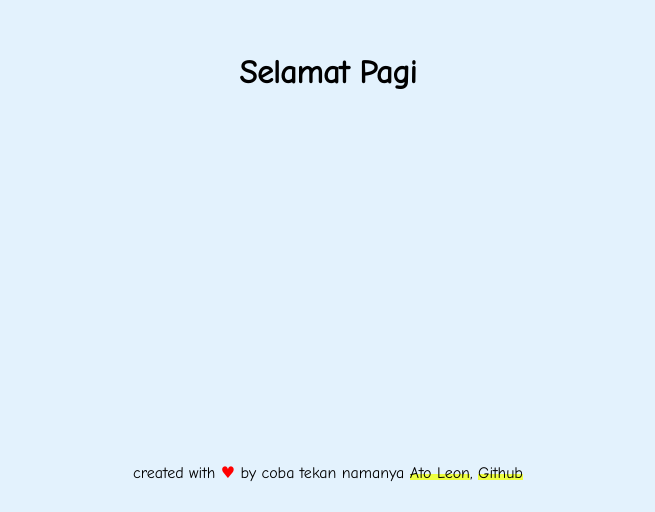
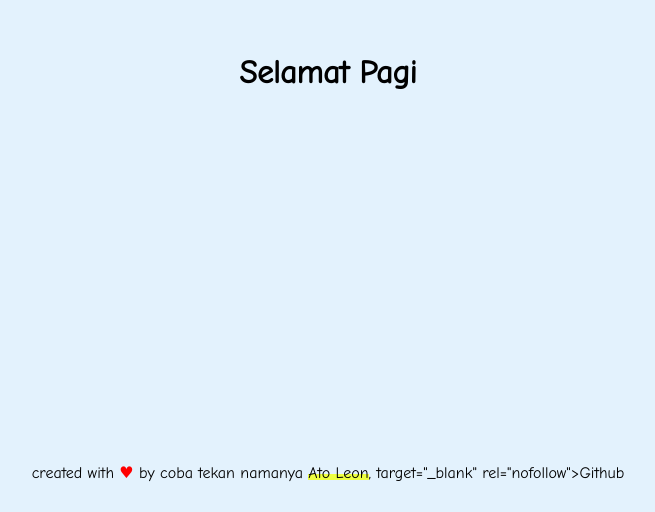
Before and after one commit to sdiantho/69, a plain HTML site: page index.html in a window 1280 px wide. Shown: the part 288-800 px from the top of the page, without its empty margins (312-967 px from the left). Drawn offline with nearby package versions, Linux system fonts and the light colour scheme.

Commit message:
index.html

```diff
--- a/index.html
+++ b/index.html
@@ -84,7 +84,7 @@
   </div>
   <footer>
     <div>
-      created with <span style="color: red;">&hearts;</span> by coba tekan namanya <a class="link"  href="https://wa.me/6287837953204" target="_blank" rel="nofollow">Ato Leon</a>, <a class="link" href="https://github.com/sdiantho/bucin" target="_blank" rel="nofollow">Github</a>
+      created with <span style="color: red;">&hearts;</span> by coba tekan namanya <a class="link"  href="https://wa.me/6287837953204" target="_blank" rel="nofollow">Ato Leon</a>, target="_blank" rel="nofollow">Github</a>
     </div>
   </footer>
 
```
